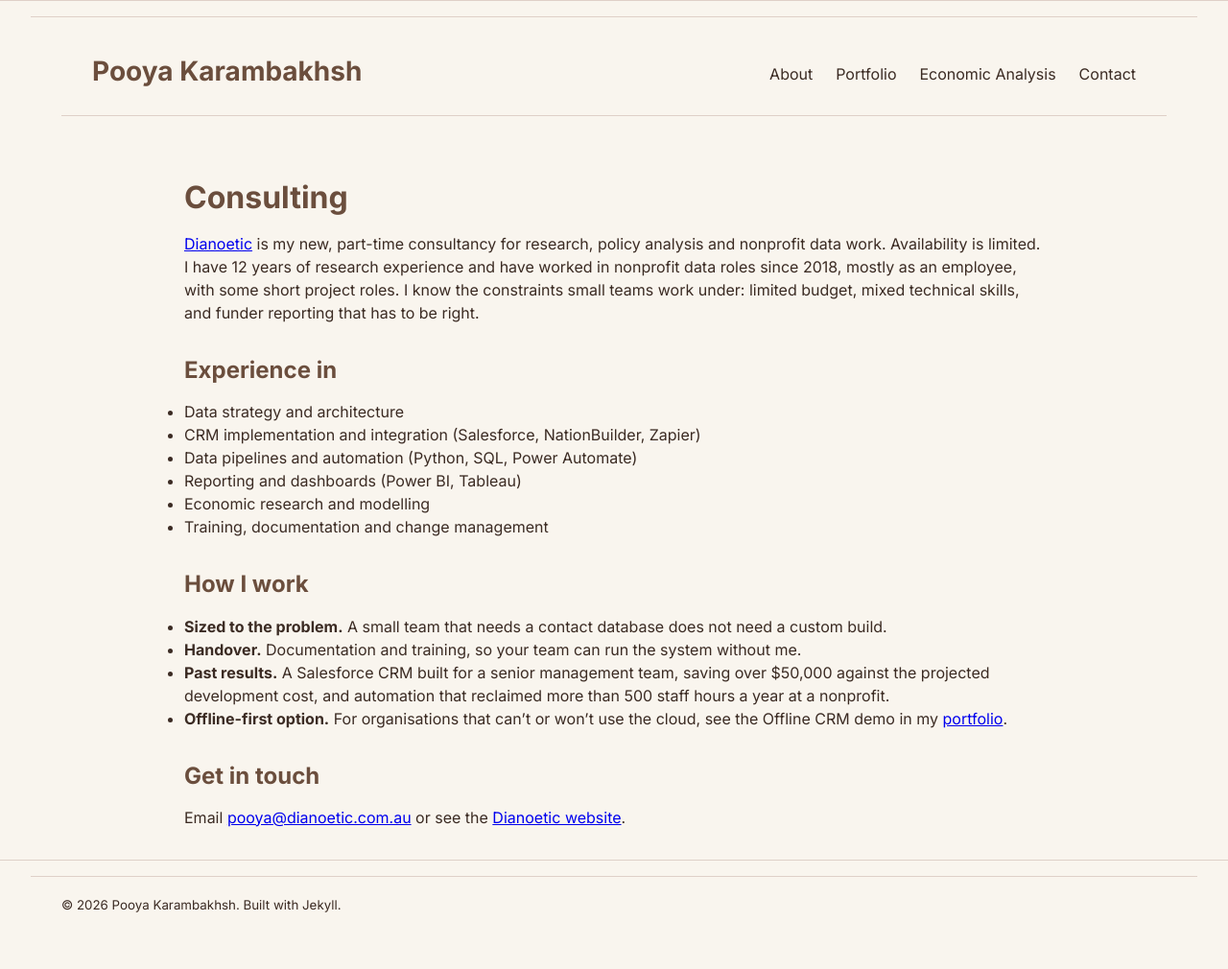
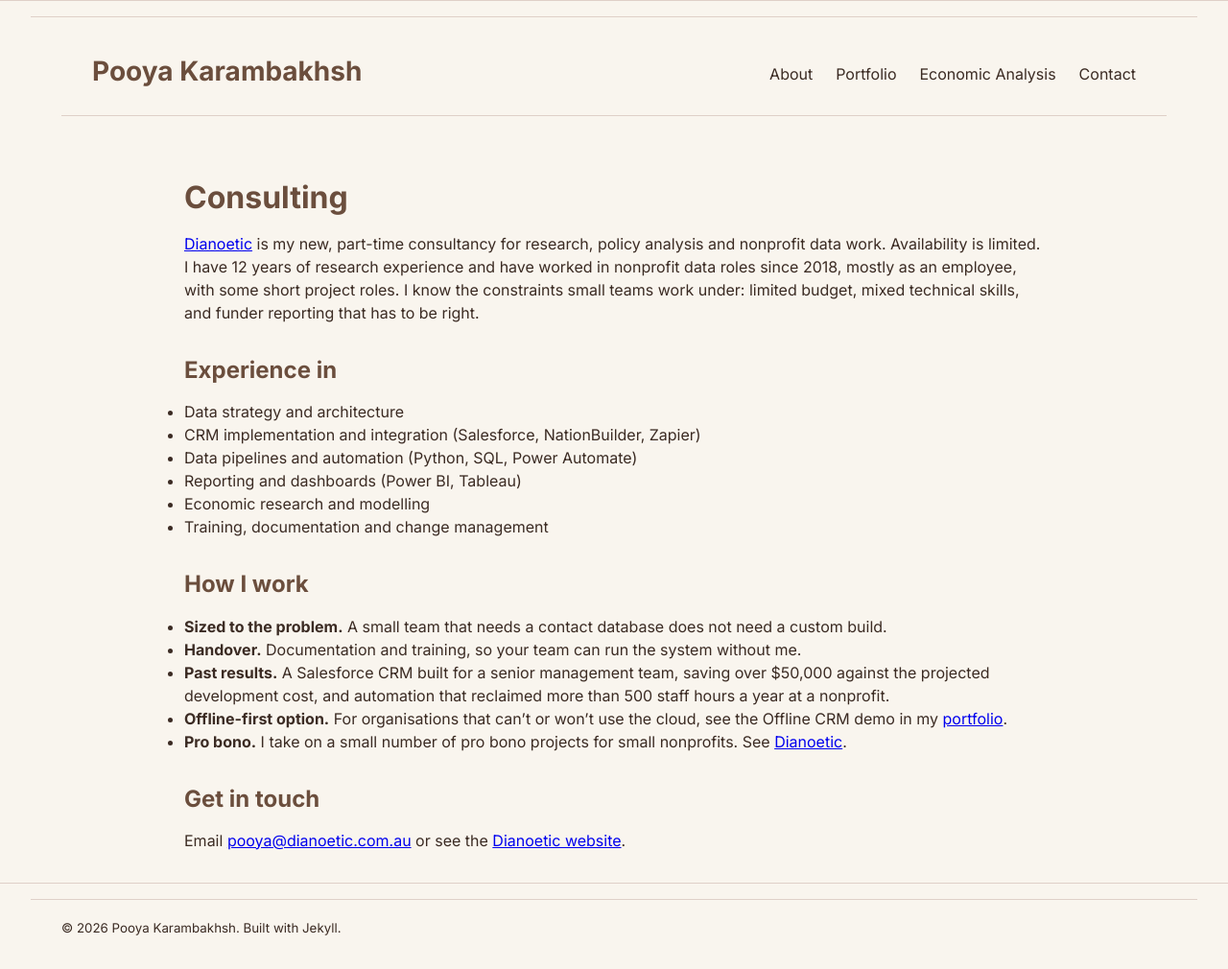
Before and after one commit to pooya-karambakhsh/pooya-karambakhsh.github.io, a Jekyll site: the page built from collaborate.md, in a window 1280 px wide. Shown: the whole page at 96% size. Built offline with Jekyll 4.4.1, drawn with Linux system fonts in a browser that asks for light colours; before the commit the page ends 986 px from its top, so only the background shows below that.

Commit message:
Add pro bono project information to collaborate.md

```diff
--- a/collaborate.md
+++ b/collaborate.md
@@ -26,6 +26,7 @@ I have 12 years of research experience and have worked in nonprofit data roles s
 - **Handover.** Documentation and training, so your team can run the system without me.
 - **Past results.** A Salesforce CRM built for a senior management team, saving over $50,000 against the projected development cost, and automation that reclaimed more than 500 staff hours a year at a nonprofit.
 - **Offline-first option.** For organisations that can't or won't use the cloud, see the Offline CRM demo in my [portfolio](/portfolio/).
+- **Pro bono.** I take on a small number of pro bono projects for small nonprofits. See [Dianoetic](https://www.dianoetic.com.au/services/).
 
 ## Get in touch
 
```
